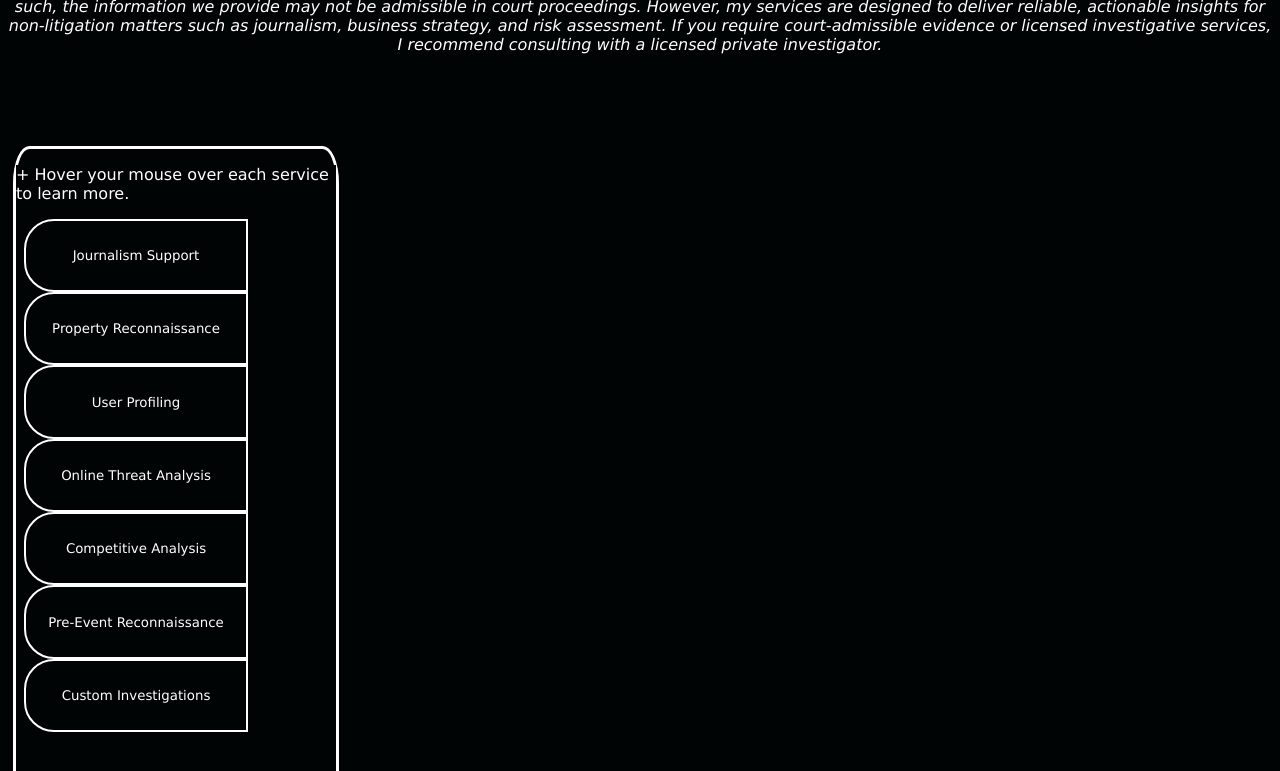
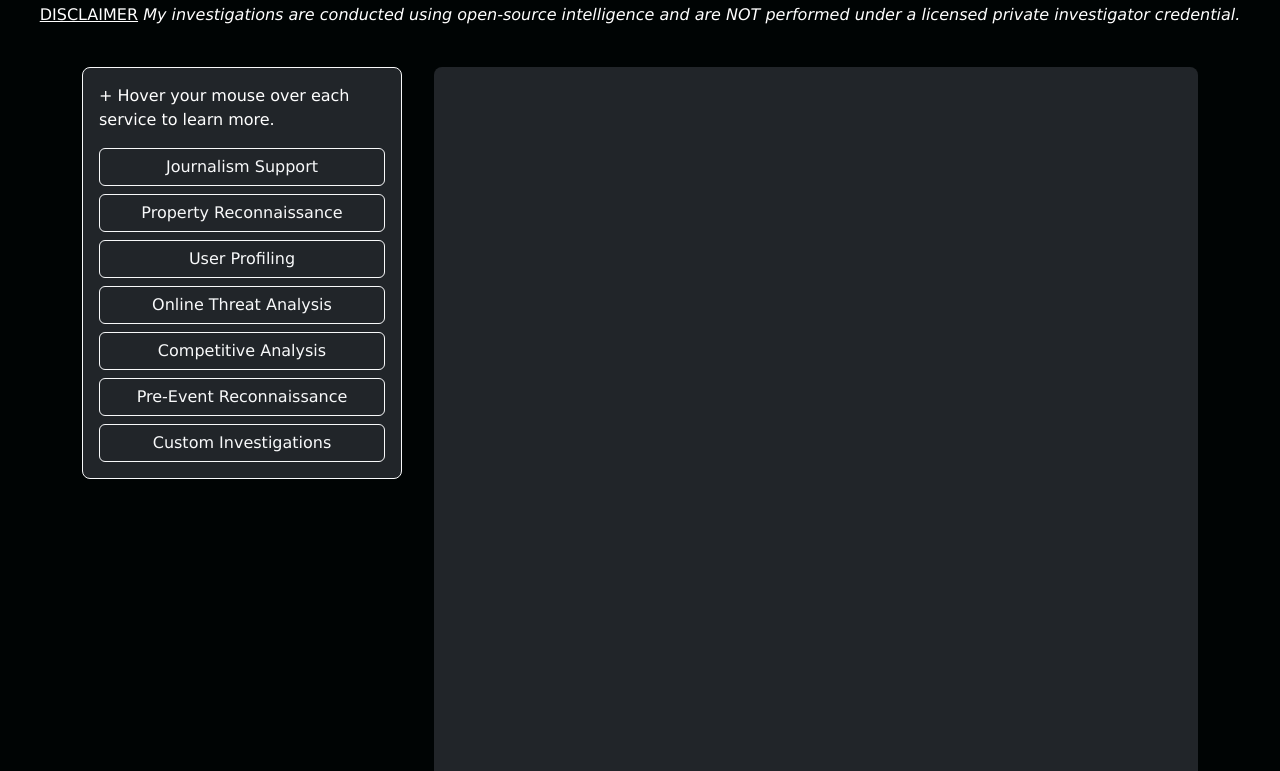
Before and after one commit to password-enthusiast/password-enthusiast.github.io, a plain HTML site: page index.html in a window 1280 px wide. Shown: the part 143-914 px from the top of the page. Drawn offline with nearby package versions, Linux system fonts and the light colour scheme.

Commit message:
Update index.html

```diff
--- a/index.html
+++ b/index.html
@@ -4,113 +4,42 @@
     <meta charset="UTF-8">
     <meta name="viewport" content="width=device-width, initial-scale=1.0">
     <title>Open PI</title>
+    <link href="https://cdn.jsdelivr.net/npm/bootstrap@5.3.0/dist/css/bootstrap.min.css" rel="stylesheet">
     <style>
-        #navbox {
-            min-width: 25vw;
-            max-width: 25vw;
+        body {
             background-color: #000404;
-            border-radius: 5%;
-            border-style: solid;
-            border-color: white;
-            margin-top: 5%;
-            justify-content: space-around;
-            display: block;
+            color: white;
+            font-family: "Lucida Grande", "Lucida Sans Unicode", "Lucida Sans", "DejaVu Sans", Verdana, sans-serif;
         }
-
-        .biz-card {
-            height: 30%;
-            border-style: solid;
-            width: 90%;
-            margin-left: 2.5%;
-            margin-right: 2.5%;
-            background-color: #000404;
-        }
-
-        .logo {
-            width: 20%;
-            height: 14%;
-        }
-
-        .navbutton {
-            min-width: 70%;
-            min-height: 10%;
-            border-style: solid;
-            background-color: #000404;
-            border-color: white;
-            border-bottom-left-radius: 30px;
-            border-top-left-radius: 30px;
-            font-size: 10pt;
-            text-align: center;
-            margin-left: 2.5%;
-            margin-right: 2.5%;
-        }
-
         .navbutton:hover {
-            transform: translateX(100px);
+            transform: translateX(50px);
             transition: 0.7s;
-        }
-
-        header {
-            border-collapse: collapse;
-            height: 200px;
-            text-align: center;
-        }
-
-        main {
-            width: 70vw;
-            height: 90vh;
-            margin-top: 5%;
-            align-self: end;
-            border-radius: 5%;
-            display: table-row-group;
-            background-color: #000404;
-            padding: 10px;
-        }
-
-        .container {
-            display: inline-flex;
-            min-height: 99vh;
-            max-width: 99vw;
-            padding: 5px;
-        }
-
-        .headlogo {
-            width: 30vw;
-            height: 10vh;
-            font-size: 30pt;
-            background-color: clear;
-        }
-
-        * {
-            background-color: #000404;
-            font-family: "Lucida Grande", "Lucida Sans Unicode", "Lucida Sans", "DejaVu Sans", Verdana, sans-serif;
-            color: white;
         }
     </style>
 </head>
 <body>
-    <header>
+    <header class="text-center py-4">
         <h1>Open PI</h1>
         <h4>Reach out via social media (<a href="https://instagram.com/opi.intel" target="_blank">Instagram</a>) (<a href="https://telegram.me/opi_intel" target="_blank">Telegram</a>) or contact the phone number on the physical business card.</h4>
         <p><u>DISCLAIMER</u>
-            <i>My investigations are conducted using open-source intelligence and are not performed under a licensed private investigator credential. As such, the information we provide may not be admissible in court proceedings.
-            However, my services are designed to deliver reliable, actionable insights for non-litigation matters such as journalism, business strategy, and risk assessment.
-            If you require court-admissible evidence or licensed investigative services, I recommend consulting with a licensed private investigator.</i>
+            <i>My investigations are conducted using open-source intelligence and are NOT performed under a licensed private investigator credential.</i>
         </p>
     </header>
 
-    <div class="container">
-        <aside id="navbox">
+    <div class="container d-flex flex-column flex-md-row align-items-start">
+        <aside id="navbox" class="p-3 bg-dark text-white border border-light rounded-3" style="min-width: 25vw; max-width: 25vw;">
             <p>+ Hover your mouse over each service to learn more.</p>
-            <button class="navbutton" id="mynet">Journalism Support</button>
-            <button class="navbutton" id="pr">Property Reconnaissance</button>
-            <button class="navbutton" id="so">User Profiling</button>
-            <button class="navbutton" id="ot">Online Threat Analysis</button>
-            <button class="navbutton" id="co">Competitive Analysis</button>
-            <button class="navbutton" id="pe">Pre-Event Reconnaissance</button>
-            <button class="navbutton" id="cu">Custom Investigations</button>
+            <div class="d-grid gap-2">
+                <button class="btn btn-outline-light navbutton" id="mynet">Journalism Support</button>
+                <button class="btn btn-outline-light navbutton" id="pr">Property Reconnaissance</button>
+                <button class="btn btn-outline-light navbutton" id="so">User Profiling</button>
+                <button class="btn btn-outline-light navbutton" id="ot">Online Threat Analysis</button>
+                <button class="btn btn-outline-light navbutton" id="co">Competitive Analysis</button>
+                <button class="btn btn-outline-light navbutton" id="pe">Pre-Event Reconnaissance</button>
+                <button class="btn btn-outline-light navbutton" id="cu">Custom Investigations</button>
+            </div>
         </aside>
-        <main class="feed" id="feed">
+        <main class="feed bg-dark text-white rounded-3 p-3 flex-grow-1" id="feed" style="min-height: 90vh; margin-left: 2rem;">
         </main>
     </div>
 
@@ -141,5 +70,6 @@
             });
         });
     </script>
+    <script src="https://cdn.jsdelivr.net/npm/bootstrap@5.3.0/dist/js/bootstrap.bundle.min.js"></script>
 </body>
 </html>
```
